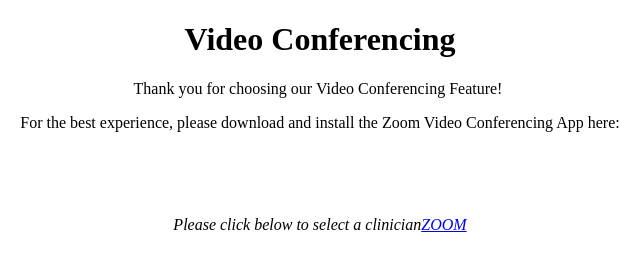
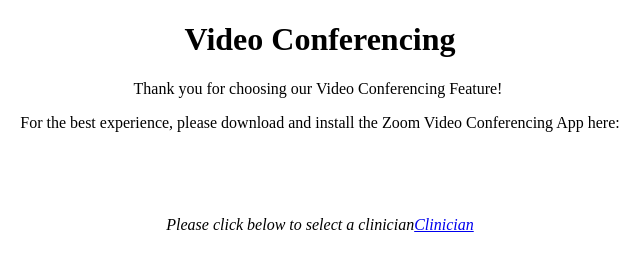
Before and after one commit to sahlvers/sahlvers.github.io-videochoice, a plain HTML site: page index.html in a window 1280 px wide. Shown: the full height of the page, 320-960 px from the left. Drawn offline with Linux system fonts and the light colour scheme.

Commit message:
Update index.html

```diff
--- a/index.html
+++ b/index.html
@@ -7,6 +7,6 @@
 <p style="text-align: center;">For the best experience, please download and install the Zoom Video Conferencing App here:</p>
 <p>Google Play Store&nbsp; &nbsp;<a href="https://play.google.com/store/apps/details?id=us.zoom.videomeetings&amp;hl=en">ZOOM</a></p>
 <p>App Store&nbsp; &nbsp; &nbsp; &nbsp; &nbsp; &nbsp; &nbsp; &nbsp;&nbsp;<a href="https://itunes.apple.com/us/app/zoom-cloud-meetings/id546505307?mt=8">ZOOM</a></p>
-<p style="text-align: center;"><em>Please click below to select a clinician<a href="https://itunes.apple.com/us/app/zoom-cloud-meetings/id546505307?mt=8">ZOOM</a></em></p>
+<p style="text-align: center;"><em>Please click below to select a clinician<a href="app0b62fc://plugin/3ac2ef5a-8c94-4bff-bcda-f6430d018c84-1559852930206">Clinician</a></em></p>
 </body>
 </html>
```
